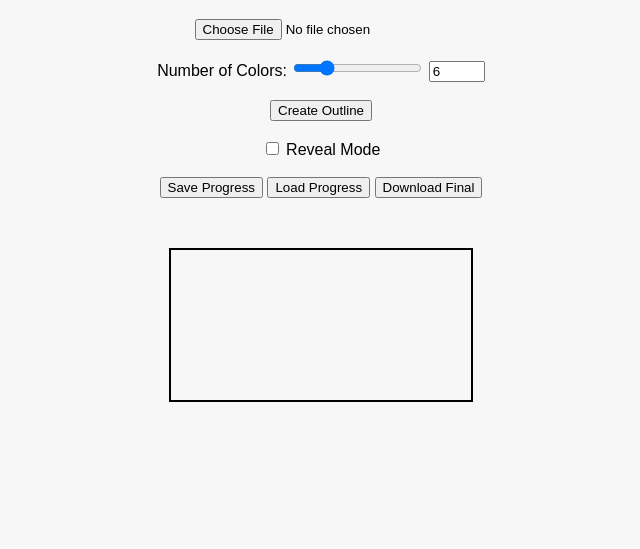
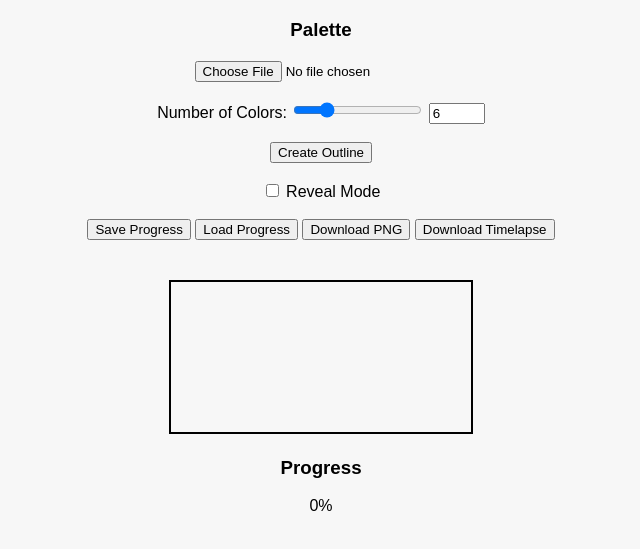
Before and after one commit to juicea313-blip/color-by-number, a plain HTML site: page index.html in a window 1280 px wide. Shown: the part 61-610 px from the top of the page, without its empty margins (319-959 px from the left). Drawn offline with Linux system fonts and the light colour scheme.

Commit message:
Update index.html

```diff
--- a/index.html
+++ b/index.html
@@ -9,17 +9,24 @@
 <body>
   <h1>Color By Number</h1>
 
+  <div id="layout">
+    <!-- Left Side: Numbered Palette -->
+    <div id="paletteContainer">
+      <h3>Palette</h3>
+      <ol id="paletteList"></ol>
+    </div>
+
+    <!-- Center: Main controls and canvas -->
+    <div id="mainContent">
       <div id="controls">
-    <input type="file" id="upload" accept="image/*">
-    <br><br>
+        <input type="file" id="upload" accept="image/*"><br><br>
 
         <label for="colorCount">Number of Colors:</label>
         <input type="range" id="colorSlider" min="2" max="20" value="6">
         <input type="number" id="colorCount" min="2" max="20" value="6">
         <br><br>
 
-    <button id="createOutline">Create Outline</button>
-    <br><br>
+        <button id="createOutline">Create Outline</button><br><br>
 
         <label>
           <input type="checkbox" id="revealToggle"> Reveal Mode
@@ -28,12 +35,24 @@
 
         <button id="save">Save Progress</button>
         <button id="load">Load Progress</button>
-    <button id="download">Download Final</button>
+        <button id="download">Download PNG</button>
+        <button id="downloadVideo">Download Timelapse</button>
       </div>
 
-  <div id="palette"></div>
       <canvas id="canvas"></canvas>
+    </div>
 
+    <!-- Right Side: Progress bar -->
+    <div id="progressContainer">
+      <h3>Progress</h3>
+      <div id="progressBar">
+        <div id="progressFill"></div>
+      </div>
+      <p id="progressText">0%</p>
+    </div>
+  </div>
+
+  <script src="libs/whammy.min.js"></script>
   <script src="script.js"></script>
 </body>
 </html>
```
Lines whose indentation alone changed are shown as unchanged.
